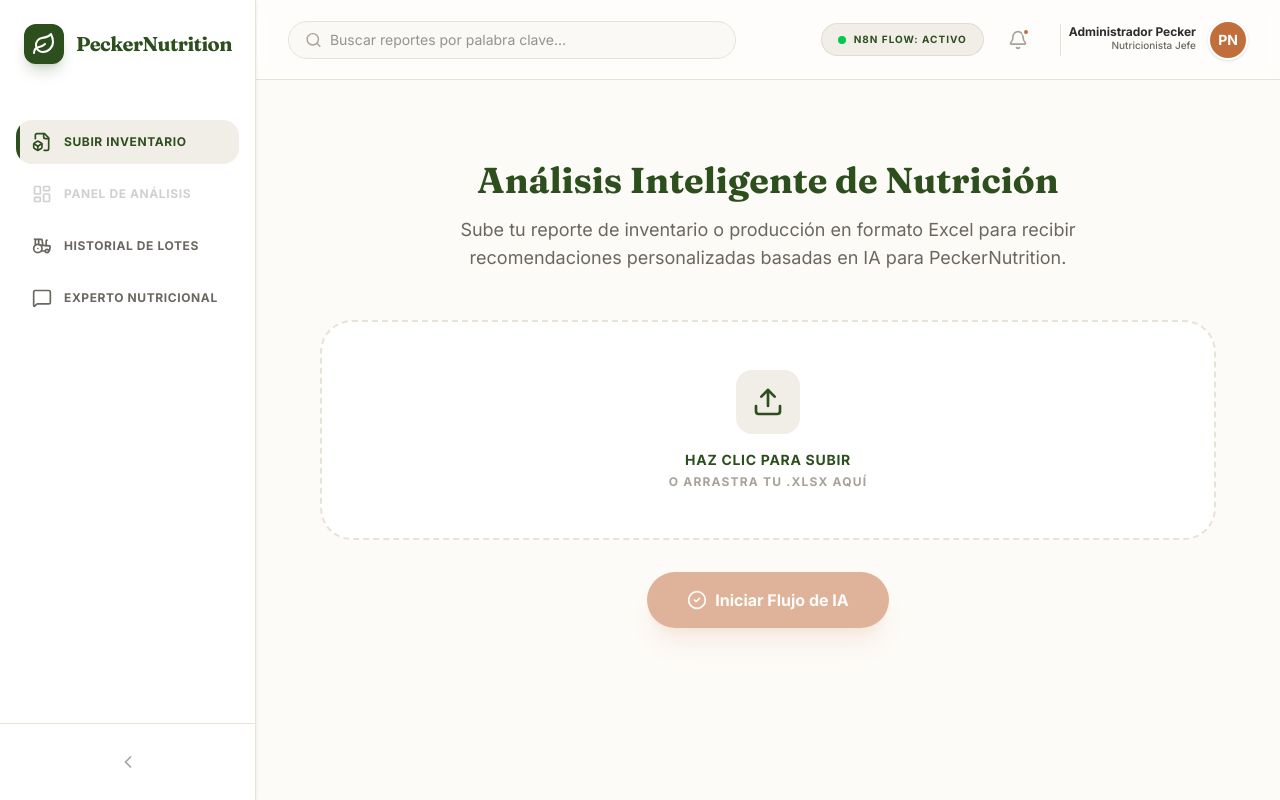
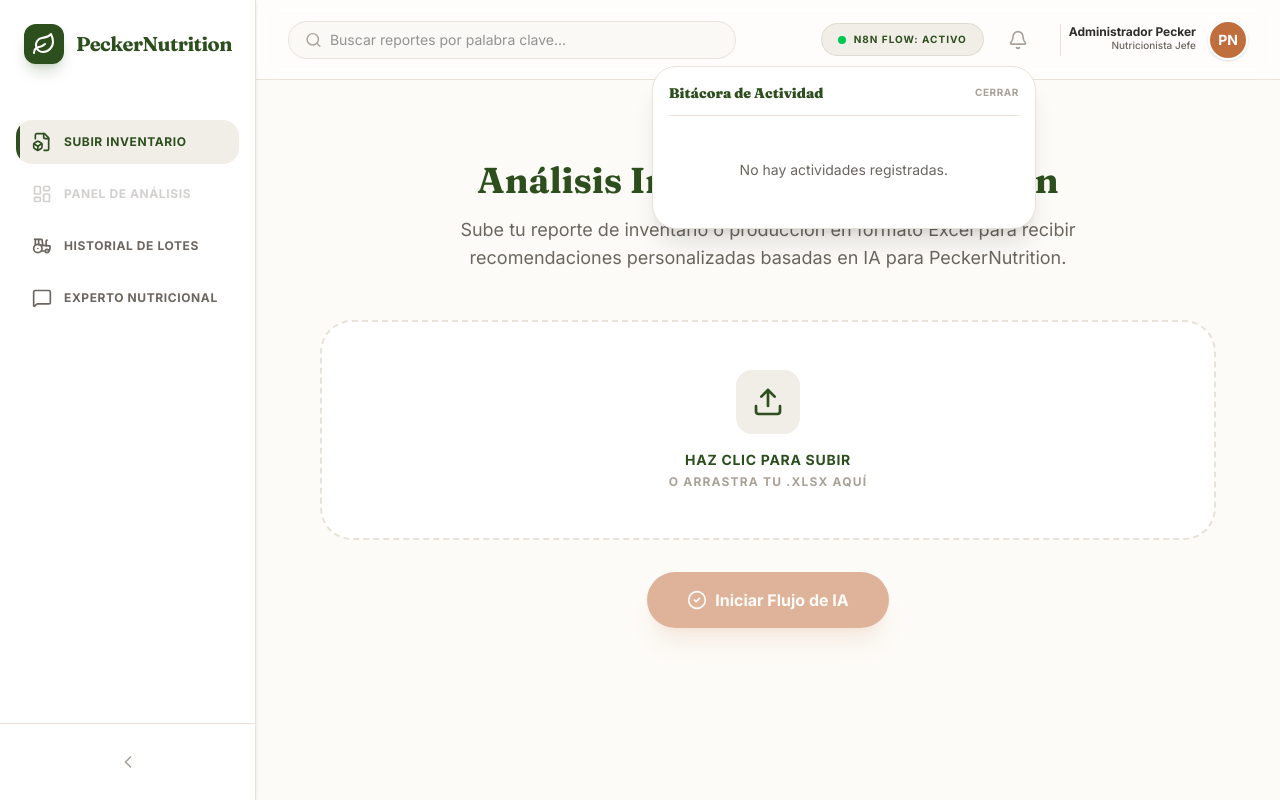
Before and after one commit to jp-rco/pecker, a React (Vite) app: page / in a window 1280 px wide. Both pictures are taken after a click on the button 1017 px from the left and 39 px from the top of the page. Built offline with nearby package versions, Linux system fonts and the light colour scheme.

Commit message:
notificaciones

```diff
--- a/src/App.tsx
+++ b/src/App.tsx
@@ -1,4 +1,4 @@
-import { useState, ChangeEvent } from "react";
+import { useState, ChangeEvent, useEffect } from "react";
 import {
   Tractor,
   Menu,
@@ -10,21 +10,92 @@ import {
   MessageSquare,
   Settings,
   ChevronRight,
-  Sparkles
+  Sparkles,
+  Upload,
+  Download,
+  Trash,
+  Eye,
+  Info
 } from "lucide-react";
 import { motion, AnimatePresence } from "motion/react";
 import { cn } from "./lib/utils";
-import { AnalysisResult } from "./lib/types";
+import { AnalysisResult, LogEntry } from "./lib/types";
 import UploadSection from "./components/UploadSection";
 import Dashboard from "./components/Dashboard";
 import AIChat from "./components/AIChat";
 import HistoryList from "./components/HistoryList";
+
+const getLogIcon = (type: string) => {
+  switch (type) {
+    case "upload": return Upload;
+    case "download": return Download;
+    case "delete": return Trash;
+    case "view": return Eye;
+    default: return Info;
+  }
+};
+
+const getLogBg = (type: string) => {
+  switch (type) {
+    case "upload": return "bg-emerald-50 text-emerald-700";
+    case "download": return "bg-amber-50 text-amber-700";
+    case "delete": return "bg-red-50 text-red-700";
+    case "view": return "bg-blue-50 text-blue-700";
+    default: return "bg-stone-100 text-stone-700";
+  }
+};
+
+const formatTimeAgo = (timestampStr: string) => {
+  const diff = Date.now() - new Date(timestampStr).getTime();
+  const secs = Math.floor(diff / 1000);
+  if (secs < 60) return "hace unos segundos";
+  const mins = Math.floor(secs / 60);
+  if (mins < 60) return `hace ${mins} min`;
+  const hours = Math.floor(mins / 60);
+  if (hours < 24) return `hace ${hours} h`;
+  return new Date(timestampStr).toLocaleDateString("es-CO", { day: "numeric", month: "short" });
+};
 
 export default function App() {
   const [analysisResult, setAnalysisResult] = useState<AnalysisResult | null>(null);
   const [activeTab, setActiveTab] = useState<"dashboard" | "upload" | "history" | "chat">("upload");
   const [isSidebarOpen, setIsSidebarOpen] = useState(true);
   const [searchQuery, setSearchQuery] = useState("");
+  const [isNotificationsOpen, setIsNotificationsOpen] = useState(false);
+  const [unreadCount, setUnreadCount] = useState(0);
+  const [logs, setLogs] = useState<LogEntry[]>(() => {
+    try {
+      const saved = localStorage.getItem("pecker_logs");
+      return saved ? JSON.parse(saved) : [];
+    } catch {
+      return [];
+    }
+  });
+
+  // Sync logs to localStorage
+  useEffect(() => {
+    try {
+      localStorage.setItem("pecker_logs", JSON.stringify(logs));
+    } catch (e) {
+      console.error(e);
+    }
+  }, [logs]);
+
+  const addLog = (message: string, type: LogEntry["type"]) => {
+    const newEntry: LogEntry = {
+      id: `${Date.now()}-${Math.random()}`,
+      message,
+      timestamp: new Date().toISOString(),
+      type,
+    };
+    setLogs((prev) => [newEntry, ...prev].slice(0, 50));
+    setUnreadCount((prev) => prev + 1);
+  };
+
+  const clearLogs = () => {
+    setLogs([]);
+    setUnreadCount(0);
+  };
 
   const handleSearchChange = (e: ChangeEvent<HTMLInputElement>) => {
     const val = e.target.value;
@@ -119,10 +190,73 @@ export default function App() {
             <div className="hidden sm:flex items-center gap-2 bg-natural-muted px-4 py-2 rounded-full text-[10px] font-bold text-natural-primary uppercase tracking-widest border border-natural-primary/10">
               <span className="w-2 h-2 bg-green-500 rounded-full animate-pulse" /> n8n Flow: Activo
             </div>
-            <button className="relative p-2 text-natural-light-text hover:text-natural-primary transition-colors">
-              <Bell size={20} />
-              <span className="absolute top-1.5 right-1.5 w-2 h-2 bg-natural-secondary rounded-full border-2 border-white" />
-            </button>
+            <div className="relative">
+              <button
+                onClick={() => {
+                  setIsNotificationsOpen(!isNotificationsOpen);
+                  setUnreadCount(0);
+                }}
+                className="relative p-2 text-natural-light-text hover:text-natural-primary transition-colors"
+              >
+                <Bell size={20} />
+                {unreadCount > 0 && (
+                  <span className="absolute top-1.5 right-1.5 w-2 h-2 bg-natural-secondary rounded-full border-2 border-white animate-pulse" />
+                )}
+              </button>
+
+              <AnimatePresence>
+                {isNotificationsOpen && (
+                  <motion.div
+                    initial={{ opacity: 0, y: 10, scale: 0.95 }}
+                    animate={{ opacity: 1, y: 0, scale: 1 }}
+                    exit={{ opacity: 0, y: 10, scale: 0.95 }}
+                    className="absolute right-0 mt-2 w-80 sm:w-96 bg-white border border-natural-border rounded-3xl shadow-xl z-50 p-4 max-h-[400px] overflow-y-auto custom-scrollbar"
+                  >
+                    <div className="flex items-center justify-between pb-3 border-b border-natural-border mb-3">
+                      <span className="font-serif font-black text-natural-primary text-sm">Bitácora de Actividad</span>
+                      <div className="flex items-center gap-2">
+                        {logs.length > 0 && (
+                          <button
+                            onClick={clearLogs}
+                            className="text-[10px] text-red-500 hover:underline uppercase font-bold tracking-wider"
+                          >
+                            Limpiar
+                          </button>
+                        )}
+                        <button
+                          onClick={() => setIsNotificationsOpen(false)}
+                          className="text-[10px] text-natural-light-text hover:underline uppercase font-bold tracking-wider"
+                        >
+                          Cerrar
+                        </button>
+                      </div>
+                    </div>
+                    {logs.length === 0 ? (
+                      <div className="py-8 text-center">
+                        <p className="text-sm text-natural-gray-text">No hay actividades registradas.</p>
+                      </div>
+                    ) : (
+                      <div className="space-y-3">
+                        {logs.map((log) => {
+                          const Icon = getLogIcon(log.type);
+                          return (
+                            <div key={log.id} className="flex gap-3 text-xs leading-relaxed items-start p-2 hover:bg-natural-subtle rounded-xl transition-colors">
+                              <div className={cn("p-1.5 rounded-lg shrink-0", getLogBg(log.type))}>
+                                <Icon size={14} />
+                              </div>
+                              <div className="flex-1">
+                                <p className="text-natural-text font-medium">{log.message}</p>
+                                <span className="text-[10px] text-natural-light-text font-bold block mt-1">{formatTimeAgo(log.timestamp)}</span>
+                              </div>
+                            </div>
+                          );
+                        })}
+                      </div>
+                    )}
+                  </motion.div>
+                )}
+              </AnimatePresence>
+            </div>
             <div className="h-8 w-px bg-natural-border mx-2" />
             <div className="flex items-center space-x-3">
               <div className="text-right hidden sm:block">
@@ -147,7 +281,7 @@ export default function App() {
                   animate={{ opacity: 1, x: 0 }}
                   exit={{ opacity: 0, x: 20 }}
                 >
-                  <UploadSection onUploadSuccess={handleUploadSuccess} />
+                  <UploadSection onUploadSuccess={handleUploadSuccess} onLog={addLog} />
                 </motion.div>
               )}
 
@@ -174,6 +308,7 @@ export default function App() {
                 >
                   <HistoryList
                     searchQuery={searchQuery}
+                    onLog={addLog}
                     onSelect={(data) => {
                       setAnalysisResult(data);
                       setActiveTab("dashboard");
--- a/src/components/UploadSection.tsx
+++ b/src/components/UploadSection.tsx
@@ -8,9 +8,10 @@ import { ref, uploadBytes, getDownloadURL } from "firebase/storage";
 
 interface UploadSectionProps {
   onUploadSuccess: (data: any) => void;
+  onLog?: (message: string, type: "upload" | "download" | "delete" | "view" | "info") => void;
 }
 
-export default function UploadSection({ onUploadSuccess }: UploadSectionProps) {
+export default function UploadSection({ onUploadSuccess, onLog }: UploadSectionProps) {
   const [file, setFile] = useState<File | null>(null);
   const [isUploading, setIsUploading] = useState(false);
   const [uploadStep, setUploadStep] = useState<string>("");
@@ -113,6 +114,9 @@ export default function UploadSection({ onUploadSuccess }: UploadSectionProps) {
         console.error("Failed to save analysis metadata to Firestore", firestoreError);
       }
 
+      if (onLog) {
+        onLog(`Se subió y analizó el archivo "${file.name}"`, "upload");
+      }
       onUploadSuccess(analysisData);
     } catch (err: any) {
       setError(
--- a/src/lib/types.ts
+++ b/src/lib/types.ts
@@ -32,3 +32,10 @@ export interface SavedAnalysis {
   uploadedAt: any;
   analysisResult: any; // Using any to support ExtendedAnalysisResult flexibility
 }
+
+export interface LogEntry {
+  id: string;
+  message: string;
+  timestamp: string;
+  type: "upload" | "download" | "delete" | "view" | "info";
+}
```
Also changed, not shown: src/components/HistoryList.tsx (+19 -2 lines).
